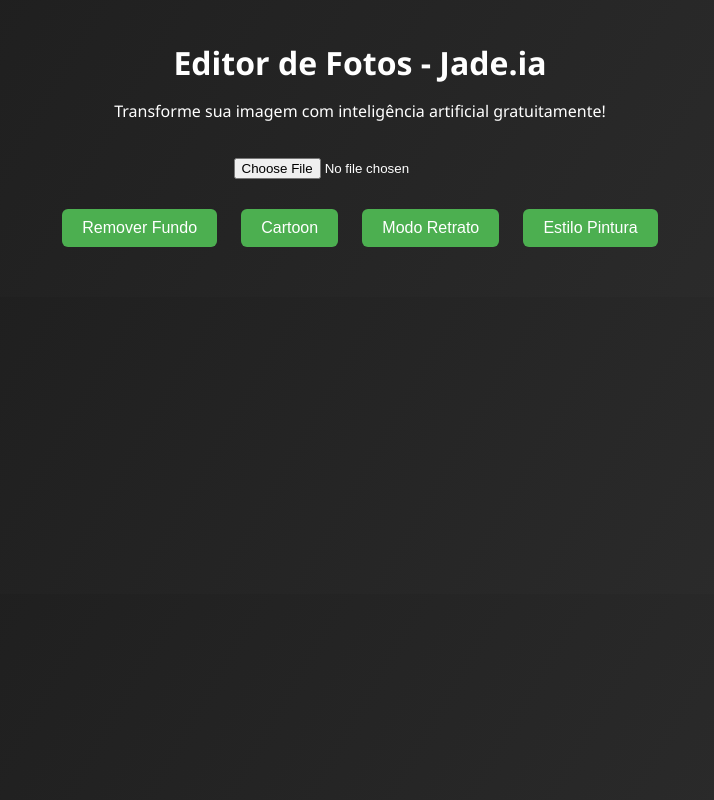
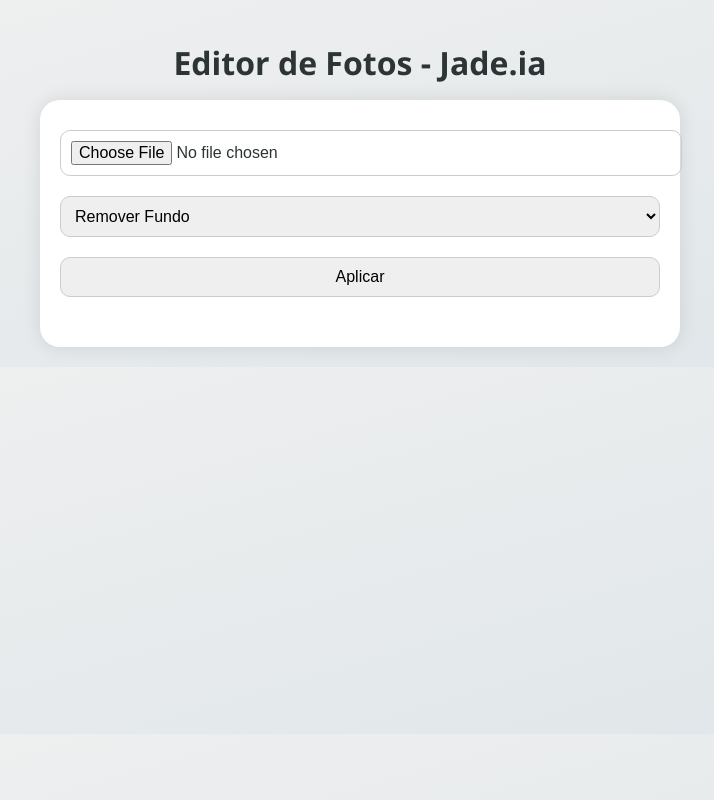
Before and after one commit to digitalbussiness/jade.ia-, a plain HTML site: page editor-fotos.html in a window 1280 px wide. Shown: the whole page, without its empty margins (280-994 px from the left). Drawn offline with Linux system fonts and the light colour scheme.

Commit message:
editor-fotos.html

```diff
--- a/editor-fotos.html
+++ b/editor-fotos.html
@@ -2,132 +2,106 @@
 <html lang="pt-BR">
 
 <head>
-  <meta charset="UTF-8">
-  <meta name="viewport" content="width=device-width, initial-scale=1.0">
+  <meta charset="UTF-8" />
+  <meta name="viewport" content="width=device-width, initial-scale=1.0" />
   <title>Editor de Fotos - Jade.ia</title>
-  <link rel="stylesheet" href="https://cdnjs.cloudflare.com/ajax/libs/font-awesome/6.0.0/css/all.min.css">
   <style>
     body {
       margin: 0;
       font-family: 'Segoe UI', sans-serif;
-      background: linear-gradient(120deg, #1c1c1c, #2e2e2e);
-      color: white;
+      background: linear-gradient(to bottom right, #f0f0f0, #dfe6e9);
+      color: #2d3436;
       text-align: center;
       padding: 20px;
     }
     h1 {
-      margin-bottom: 10px;
+      margin-bottom: 1rem;
     }
-    input[type="file"] {
-      margin: 20px 0;
+    .editor-container {
+      max-width: 600px;
+      margin: auto;
+      padding: 20px;
+      background: #ffffff;
+      border-radius: 20px;
+      box-shadow: 0 0 20px rgba(0,0,0,0.1);
     }
-    .buttons button {
-      margin: 10px;
-      padding: 10px 20px;
-      font-size: 1em;
-      border: none;
-      border-radius: 6px;
-      cursor: pointer;
-      background-color: #4CAF50;
-      color: white;
+    input[type="file"], select, button {
+      margin: 10px 0;
+      padding: 10px;
+      font-size: 1rem;
+      width: 100%;
+      border-radius: 10px;
+      border: 1px solid #ccc;
     }
-    .buttons button:hover {
-      background-color: #45a049;
+    img {
+      max-width: 100%;
+      margin-top: 20px;
+      border-radius: 10px;
     }
-    #result {
+    .output {
       margin-top: 20px;
-    }
-    #result img {
-      max-width: 90%;
-      border-radius: 10px;
-      box-shadow: 0 0 10px #000;
-    }
-    .download-btn {
-      margin-top: 15px;
-      padding: 10px 20px;
-      background-color: #007bff;
-      color: white;
-      border: none;
-      border-radius: 6px;
-      cursor: pointer;
-    }
-    .download-btn:hover {
-      background-color: #0056b3;
     }
   </style>
 </head>
 
 <body>
   <h1>Editor de Fotos - Jade.ia</h1>
-  <p>Transforme sua imagem com inteligência artificial gratuitamente!</p>
-
-  <input type="file" id="imageInput" accept="image/*">
-
-  <div class="buttons">
-    <button onclick="removeBackground()">Remover Fundo</button>
-    <button onclick="applyFilter('cartoon')">Cartoon</button>
-    <button onclick="applyFilter('portrait')">Modo Retrato</button>
-    <button onclick="applyFilter('oil-painting')">Estilo Pintura</button>
+  <div class="editor-container">
+    <input type="file" id="upload" accept="image/*" />
+    <select id="filter">
+      <option value="removebg">Remover Fundo</option>
+      <option value="toonify">Cartoon</option>
+      <option value="oil">Estilo Pintura</option>
+    </select>
+    <button onclick="processImage()">Aplicar</button>
+    <div class="output">
+      <img id="result" src="" alt="Resultado" style="display:none" />
+    </div>
   </div>
 
-  <div id="result"></div>
-  <a id="downloadLink" class="download-btn" style="display:none" download="imagem_editada.png">Baixar Imagem</a>
-
   <script>
-    const removeBgKey = 'JBCrUqB9B8LCXcjJrpbgqaMZ';
-    const deepAiKey = 'ce8e1956-5330-4506-b3f4-a8f420f09d0f';
-
-    function removeBackground() {
-      const file = document.getElementById('imageInput').files[0];
-      if (!file) return alert("Envie uma imagem primeiro.");
+    async function processImage() {
+      const fileInput = document.getElementById('upload');
+      const filter = document.getElementById('filter').value;
+      const image = fileInput.files[0];
+      if (!image) return alert("Envie uma imagem para editar.");
 
       const formData = new FormData();
-      formData.append("image_file", file);
-      formData.append("size", "auto");
+      formData.append("image", image);
 
-      fetch("https://api.remove.bg/v1.0/removebg", {
+      let url = '', headers = {}, key = '';
+
+      if (filter === 'removebg') {
+        url = 'https://api.remove.bg/v1.0/removebg';
+        headers = { "X-Api-Key": "JBCrUqB9B8LCXcjJrpbgqaMZ" };
+      } else if (filter === 'toonify') {
+        url = 'https://api.deepai.org/api/toonify';
+        headers = { "api-key": "ce8e1956-5330-4506-b3f4-a8f420f09d0f" };
+        formData.append("image", image);
+      } else if (filter === 'oil') {
+        url = 'https://api.deepai.org/api/oil-painting';
+        headers = { "api-key": "ce8e1956-5330-4506-b3f4-a8f420f09d0f" };
+        formData.append("image", image);
+      }
+
+      const response = await fetch(url, {
         method: "POST",
-        headers: {
-          "X-Api-Key": removeBgKey
-        },
-        body: formData
-      })
-        .then(res => res.blob())
-        .then(blob => {
-          const url = URL.createObjectURL(blob);
-          document.getElementById('result').innerHTML = `<img src="${url}" id="editedImg">`;
-          document.getElementById('downloadLink').href = url;
-          document.getElementById('downloadLink').style.display = 'inline-block';
-        })
-        .catch(() => alert("Erro ao remover fundo."));
-    }
+        headers,
+        body: filter === 'removebg' ? formData : formData
+      });
 
-    function applyFilter(type) {
-      const file = document.getElementById('imageInput').files[0];
-      if (!file) return alert("Envie uma imagem primeiro.");
+      const result = await response.json();
+      const imgElement = document.getElementById("result");
 
-      const formData = new FormData();
-      formData.append("image", file);
-
-      let api = "https://api.deepai.org/api/";
-      if (type === 'cartoon') api += "toonify";
-      else if (type === 'portrait') api += "portrait-generator";
-      else if (type === 'oil-painting') api += "oil-painting";
-
-      fetch(api, {
-        method: "POST",
-        headers: {
-          'Api-Key': deepAiKey
-        },
-        body: formData
-      })
-        .then(res => res.json())
-        .then(data => {
-          document.getElementById('result').innerHTML = `<img src="${data.output_url}" id="editedImg">`;
-          document.getElementById('downloadLink').href = data.output_url;
-          document.getElementById('downloadLink').style.display = 'inline-block';
-        })
-        .catch(() => alert("Erro ao aplicar filtro."));
+      if (result.data && result.data.result_url) {
+        imgElement.src = result.data.result_url;
+        imgElement.style.display = "block";
+      } else if (result.output_url) {
+        imgElement.src = result.output_url;
+        imgElement.style.display = "block";
+      } else {
+        alert("Erro ao processar a imagem.");
+      }
     }
   </script>
 </body>
```
